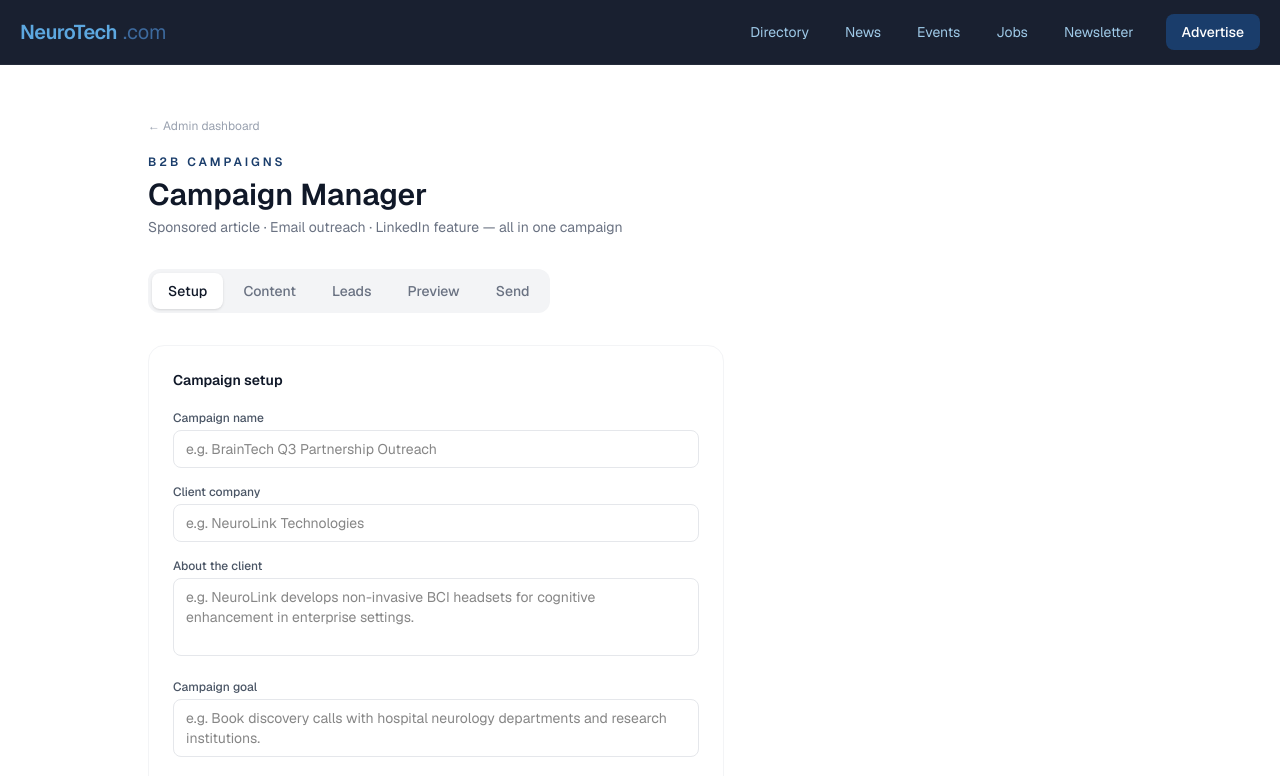
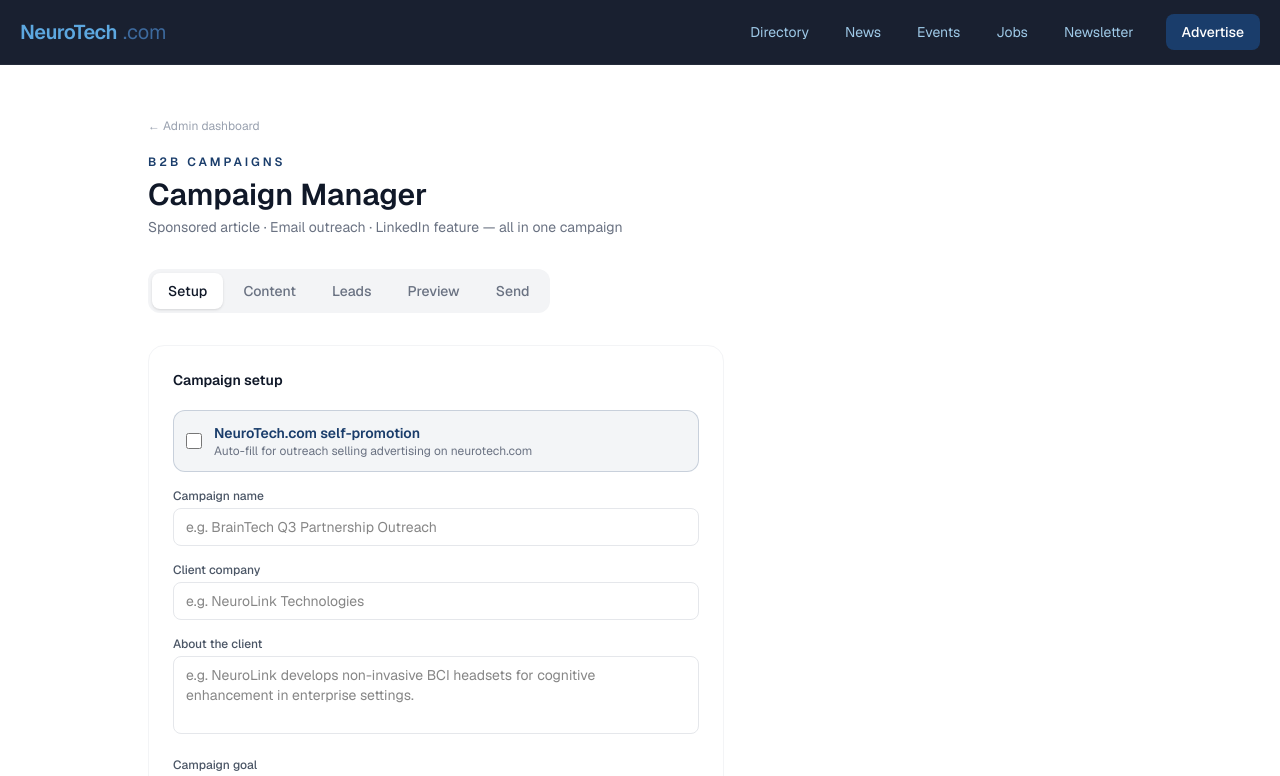
Before and after one commit to alonbraun/neurotech-hub, a Next.js app: page /admin/campaigns in a window 1280 px wide. Shown: the top 776 px of the page. Built offline with nearby package versions, Linux system fonts and the light colour scheme.

Commit message:
feat: NeuroTech.com quick-fill checkbox in campaign setup

```diff
--- a/app/admin/campaigns/page.tsx
+++ b/app/admin/campaigns/page.tsx
@@ -377,6 +377,30 @@ export default function CampaignsPage() {
         <div className="bg-white border border-gray-100 rounded-2xl p-6 max-w-xl">
           <h2 className="text-sm font-semibold text-gray-900 mb-5">Campaign setup</h2>
           <div className="flex flex-col gap-4">
+            {/* Quick-fill for NeuroTech.com self-promotion */}
+            <label className="flex items-center gap-3 p-3 rounded-xl border border-[#1a3d6b]/20 bg-[#1a3d6b]/5 cursor-pointer hover:bg-[#1a3d6b]/10 transition-colors">
+              <input type="checkbox"
+                checked={campaign.client_company === "NeuroTech.com"}
+                onChange={e => {
+                  if (e.target.checked) {
+                    const month = new Date().toLocaleString("en-US", { month: "long", year: "numeric" });
+                    setCampaign({
+                      name: `NeuroTech.com — Sponsored Content Outreach ${month}`,
+                      client_company: "NeuroTech.com",
+                      client_description: "NeuroTech.com is the industry directory and news portal for the neurotechnology sector — covering BCIs, cognitive health, neuromodulation, neurofeedback, and mental health tech. Read by researchers, clinicians, founders, and investors in the space.",
+                      campaign_goal: "Get marketing or comms leads at neurotechnology companies to book a sponsored content package on NeuroTech.com — featured listing ($199/mo), sponsored article ($500), or newsletter sponsorship ($500/issue). Direct them to neurotech.com/advertise to see options and get in touch.",
+                      sequence_step: 1,
+                    });
+                  } else {
+                    setCampaign({ name: "", client_company: "", client_description: "", campaign_goal: "", sequence_step: 1 });
+                  }
+                }}
+                className="w-4 h-4 accent-[#1a3d6b]" />
+              <div>
+                <p className="text-sm font-semibold text-[#1a3d6b]">NeuroTech.com self-promotion</p>
+                <p className="text-xs text-gray-500">Auto-fill for outreach selling advertising on neurotech.com</p>
+              </div>
+            </label>
             <div>
               <label className="text-xs font-medium text-gray-600 block mb-1">Campaign name</label>
               <input type="text" value={campaign.name} onChange={e => setCampaign(c => ({ ...c, name: e.target.value }))}
```
